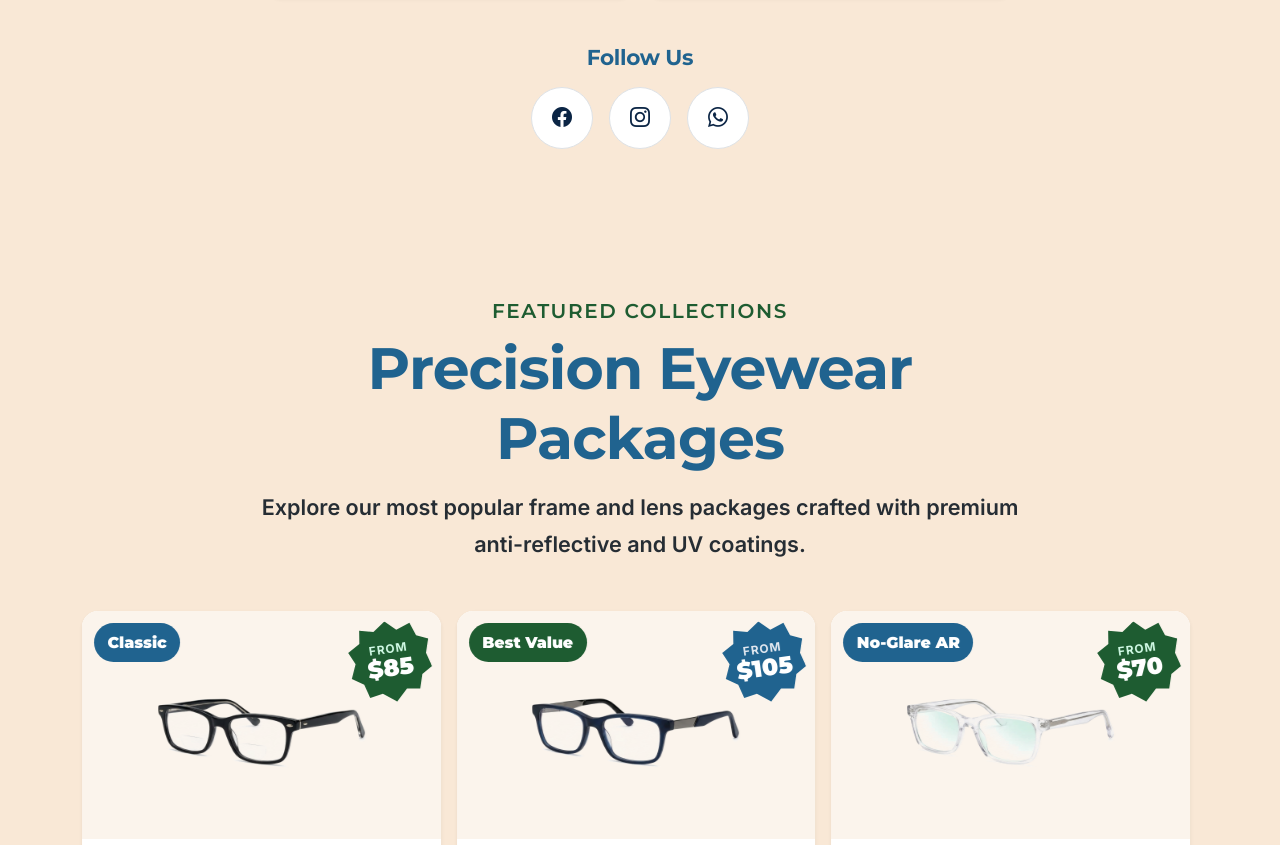
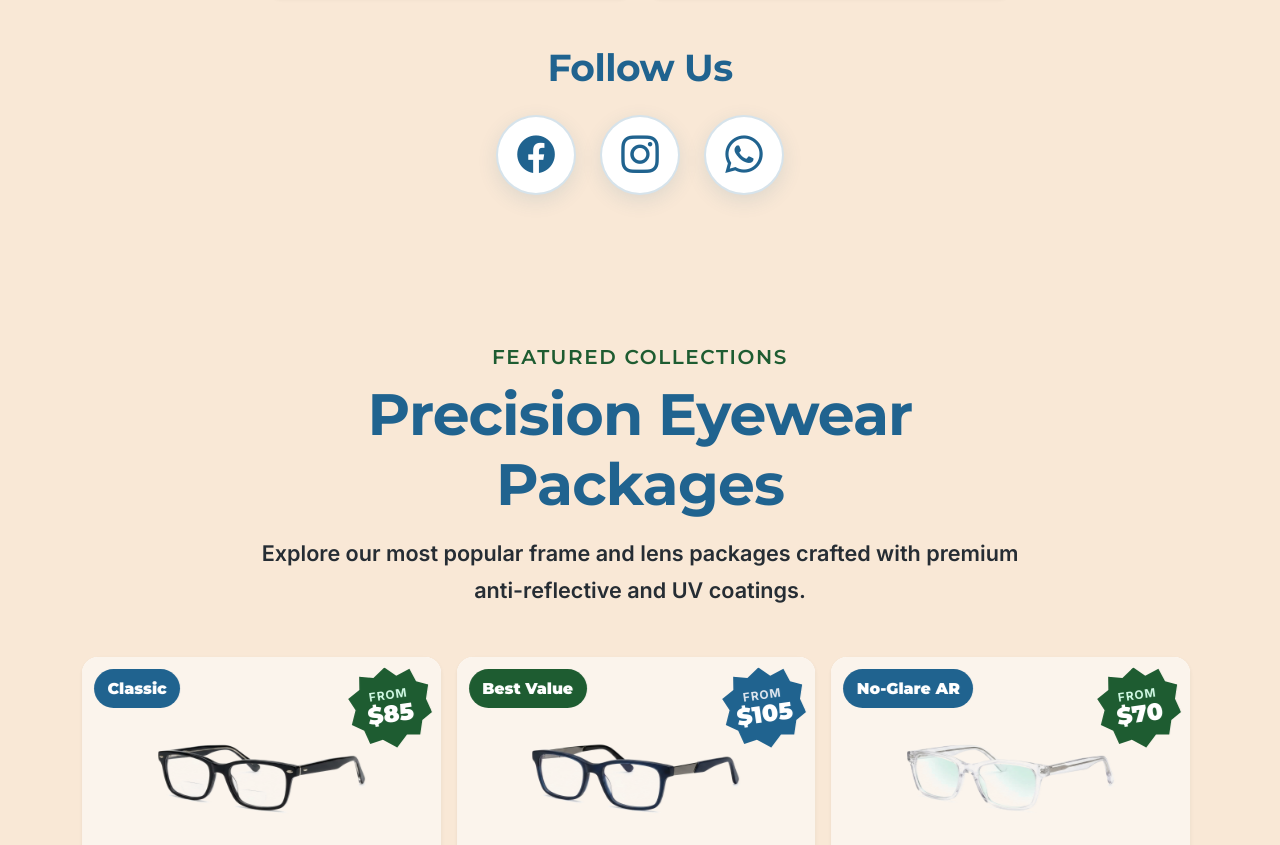
Before and after one commit to krieto-co/NiceVision, a plain HTML site: page index.html in a window 1280 px wide. Shown: the part 1658-2503 px from the top of the page. Drawn offline with nearby package versions, Linux system fonts and the light colour scheme.

Commit message:
social-size-increased

```diff
--- a/index.html
+++ b/index.html
@@ -25,7 +25,7 @@
   <link rel="stylesheet" href="https://cdn.jsdelivr.net/npm/bootstrap-icons@1.11.3/font/bootstrap-icons.min.css">
 
   <!-- Custom CSS -->
-  <link rel="stylesheet" href="style.css?v=1.7">
+  <link rel="stylesheet" href="style.css?v=1.8">
 </head>
 
 <body>
@@ -206,15 +206,15 @@
 
     <!-- Social Icons -->
     <div class="text-center mt-5">
-      <h1 class="h6 fw-bold text-navy mb-3">Follow Us</h1>
-      <div class="d-flex justify-content-center gap-3">
-        <a href="https://www.facebook.com/profile.php?id=61587186373600" target="_blank" rel="noopener" aria-label="Facebook" class="social-link">
+      <h3 class="follow-us-title fw-bold text-navy mb-4">Follow Us</h3>
+      <div class="d-flex justify-content-center gap-3 gap-md-4">
+        <a href="https://www.facebook.com/profile.php?id=61587186373600" target="_blank" rel="noopener" aria-label="Facebook" class="social-link social-facebook">
           <i class="bi bi-facebook"></i>
         </a>
-        <a href="https://www.instagram.com/nicevisionllc?stkn=anczd214YWVnNDRr" target="_blank" rel="noopener" aria-label="Instagram" class="social-link">
+        <a href="https://www.instagram.com/nicevisionllc?stkn=anczd214YWVnNDRr" target="_blank" rel="noopener" aria-label="Instagram" class="social-link social-instagram">
           <i class="bi bi-instagram"></i>
         </a>
-        <a href="https://wa.me/19723958080" target="_blank" rel="noopener" aria-label="WhatsApp" class="social-link">
+        <a href="https://wa.me/19723958080" target="_blank" rel="noopener" aria-label="WhatsApp" class="social-link social-whatsapp">
           <i class="bi bi-whatsapp"></i>
         </a>
         <!-- <a href="https://youtube.com/@yourpage" target="_blank" rel="noopener" aria-label="YouTube" class="social-link">
--- a/style.css
+++ b/style.css
@@ -1101,6 +1101,16 @@ h1, h2, h3, h4, h5, h6, .brand-text {
   .section-subtitle {
     font-size: 1.15rem;
   }
+
+  .follow-us-title {
+    font-size: 1.75rem;
+  }
+
+  .social-link {
+    width: 68px;
+    height: 68px;
+    font-size: 2.0rem;
+  }
 }
 
 /* Extra Small Mobile (<380px) */
@@ -1233,41 +1243,69 @@ h1, h2, h3, h4, h5, h6, .brand-text {
 
 
 
-/* ADDTIONAL CSS */
-/* .social-link {
-  width: 64px;
-  height: 64px;
+/* Follow Us & Social Links */
+.follow-us-title {
+  font-family: var(--font-heading);
+  font-weight: 900;
+  font-size: clamp(1.85rem, 3.2vw, 2.35rem);
+  color: var(--color-navy);
+  letter-spacing: -0.015em;
+}
+
+.social-link {
+  width: 80px;
+  height: 80px;
   display: inline-flex;
   align-items: center;
   justify-content: center;
   border-radius: 50%;
-  background: #fff;
-  border: 1px solid #dee2e6;
-  color: var(--navy, #0b2545);
-  font-size: 1.75rem;
-  transition: all 0.3s ease;
+  background: #FFFFFF;
+  border: 2px solid rgba(32, 99, 143, 0.18);
+  color: var(--color-navy);
+  font-size: 2.35rem;
+  box-shadow: 0 6px 20px rgba(32, 99, 143, 0.12);
+  transition: all var(--transition-speed) var(--transition-ease);
+  text-decoration: none;
 }
-.social-link:hover {
-  background: var(--navy, #0b2545);
-  color: #fff;
-  transform: translateY(-3px);
-} */
 
-.social-link {
-  width: 62px;
-  height: 62px;
-  display: inline-flex;
+.social-link i {
+  display: flex;
   align-items: center;
   justify-content: center;
-  border-radius: 50%;
-  background: #fff;
-  border: 1px solid #dee2e6;
-  color: var(--navy, #0b2545);
-  font-size: 1.25rem;
-  transition: all 0.3s ease;
+  font-size: 2.35rem;
+  line-height: 1;
+  transition: transform var(--transition-speed) ease;
 }
+
 .social-link:hover {
-  background: var(--navy, #0b2545);
-  color: #fff;
-  transform: translateY(-3px);
+  transform: translateY(-5px) scale(1.08);
+  box-shadow: 0 12px 28px rgba(32, 99, 143, 0.28);
 }
+
+.social-link:hover i {
+  transform: scale(1.1);
+}
+
+.social-link.social-facebook:hover,
+.social-link[aria-label="Facebook"]:hover {
+  background: #1877F2;
+  border-color: #1877F2;
+  color: #FFFFFF !important;
+  box-shadow: 0 12px 28px rgba(24, 119, 242, 0.45);
+}
+
+.social-link.social-instagram:hover,
+.social-link[aria-label="Instagram"]:hover {
+  background: radial-gradient(circle at 30% 107%, #fdf497 0%, #fdf497 5%, #fd5949 45%, #d6249f 60%, #285AEB 90%);
+  border-color: #d6249f;
+  color: #FFFFFF !important;
+  box-shadow: 0 12px 28px rgba(214, 36, 159, 0.45);
+}
+
+.social-link.social-whatsapp:hover,
+.social-link[aria-label="WhatsApp"]:hover {
+  background: #25D366;
+  border-color: #25D366;
+  color: #FFFFFF !important;
+  box-shadow: 0 12px 28px rgba(37, 211, 102, 0.45);
+}
```
Also changed, not shown: contact.html (+1 -1 lines).
